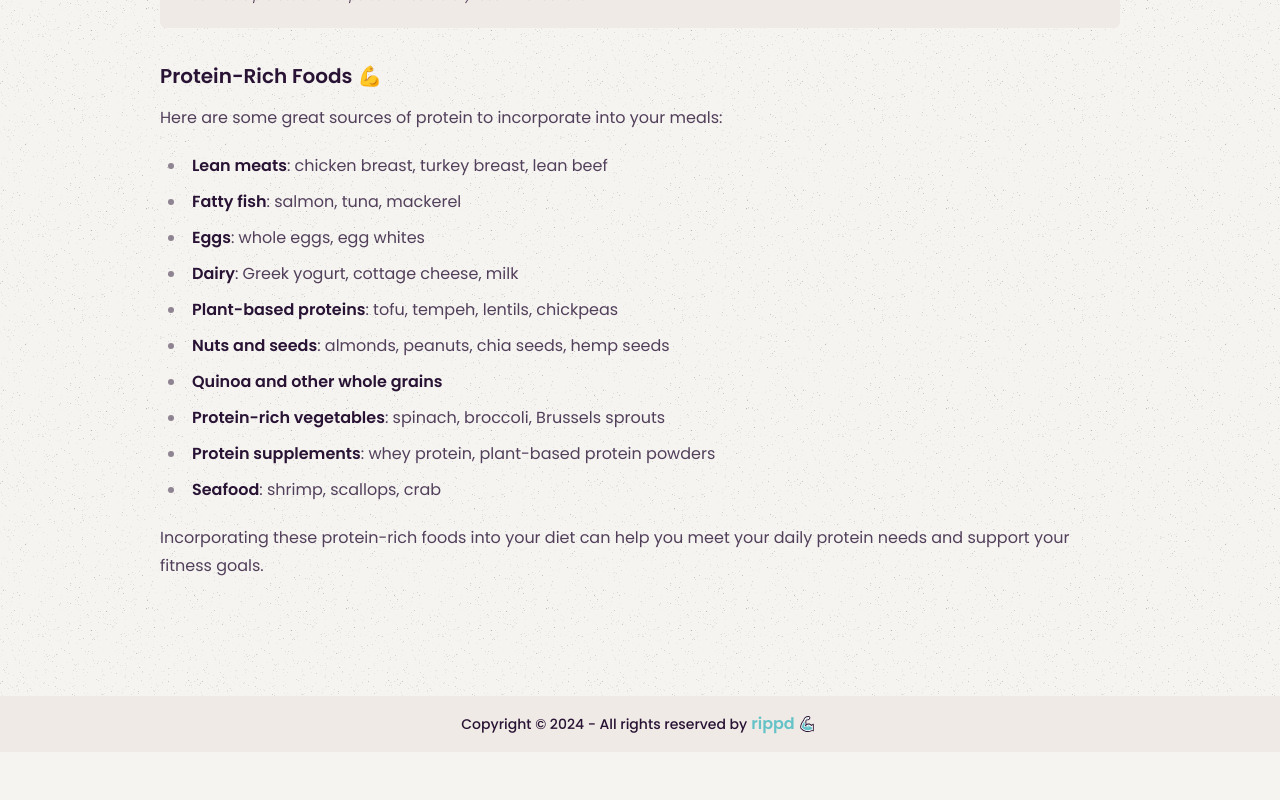
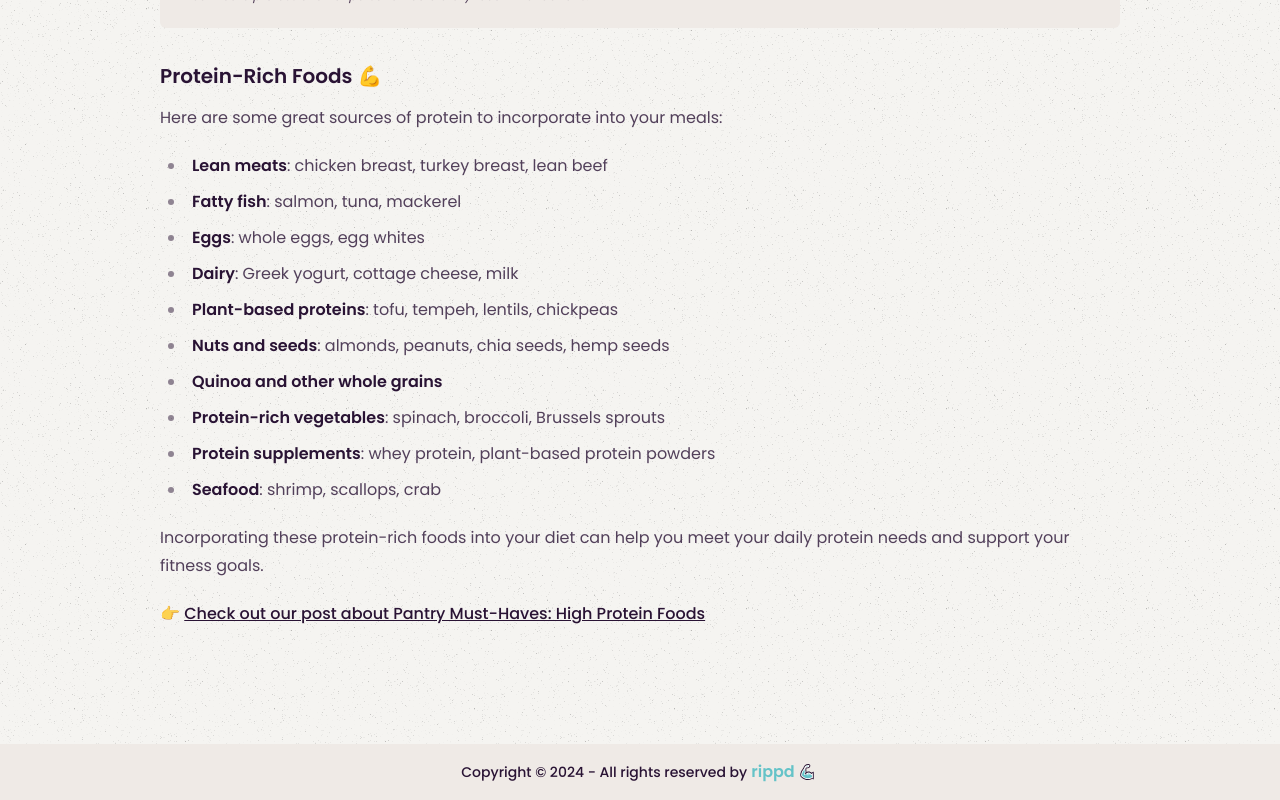
Before and after one commit to VladHutupasu/rippd, a Next.js app: page /blog/protein-calculator in a window 1280 px wide. Shown: the part 1336-2136 px from the top of the page. Before the commit the page ends 2088 px from the top, so only its background shows below. Built offline with nearby package versions, Linux system fonts and the light colour scheme.

Commit message:
feat: link to pantry must haves

```diff
--- a/src/app/blog/protein-calculator/page.tsx
+++ b/src/app/blog/protein-calculator/page.tsx
@@ -57,6 +57,11 @@ export default function ProteinCalculatorTool() {
           Incorporating these protein-rich foods into your diet can help you meet your daily protein needs and support
           your fitness goals.
         </p>
+
+        <p>
+          👉&nbsp;
+          <Link href={`/blog/pantry-must-haves`}>Check out our post about Pantry Must-Haves: High Protein Foods</Link>
+        </p>
       </div>
     </BlogPost>
   );
```
